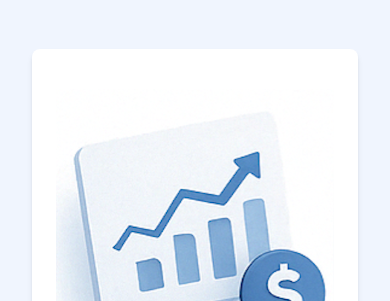
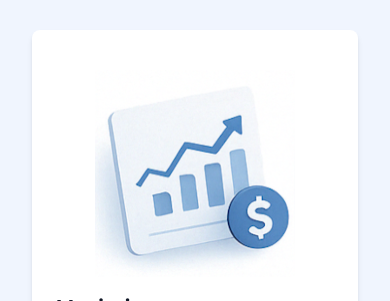
Before and after one commit to haminawaz/car-damage-scan, a Next.js app: page / in a window 390 px wide. Shown: the part 1267-1568 px from the top of the page. Built offline with nearby package versions, Linux system fonts and the light colour scheme.

Commit message:
CDS - updated code

```diff
--- a/app/page.tsx
+++ b/app/page.tsx
@@ -40,7 +40,7 @@ export default function Home() {
       </section>
 
       <section className="py-0 md:py-16 font-poppins">
-        <div className="max-w-7xl mx-auto px-4 sm:px-6 lg:px-8 text-center">
+        <div className="max-w-7xl mx-auto py-10 sm:py-0 px-4 sm:px-6 lg:px-8 text-center">
           <div className="mb-8">
             <span className="bg-white text-xs uppercase px-10 py-1 rounded-full border-2 border-[#d47ffe]">
               benefits
--- a/components/CardSection.tsx
+++ b/components/CardSection.tsx
@@ -100,6 +100,7 @@ const CardSection = () => {
             </div>
 
             <div className="w-full md:w-1/2 flex justify-center">
+              <div className="w-[200px] md:w-[400px]">
                 <Image
                   src={card.image}
                   alt={card.title}
@@ -109,6 +110,7 @@ const CardSection = () => {
                 />
               </div>
             </div>
+          </div>
         );
       })}
     </section>
```
Lines whose indentation alone changed are shown as unchanged.
